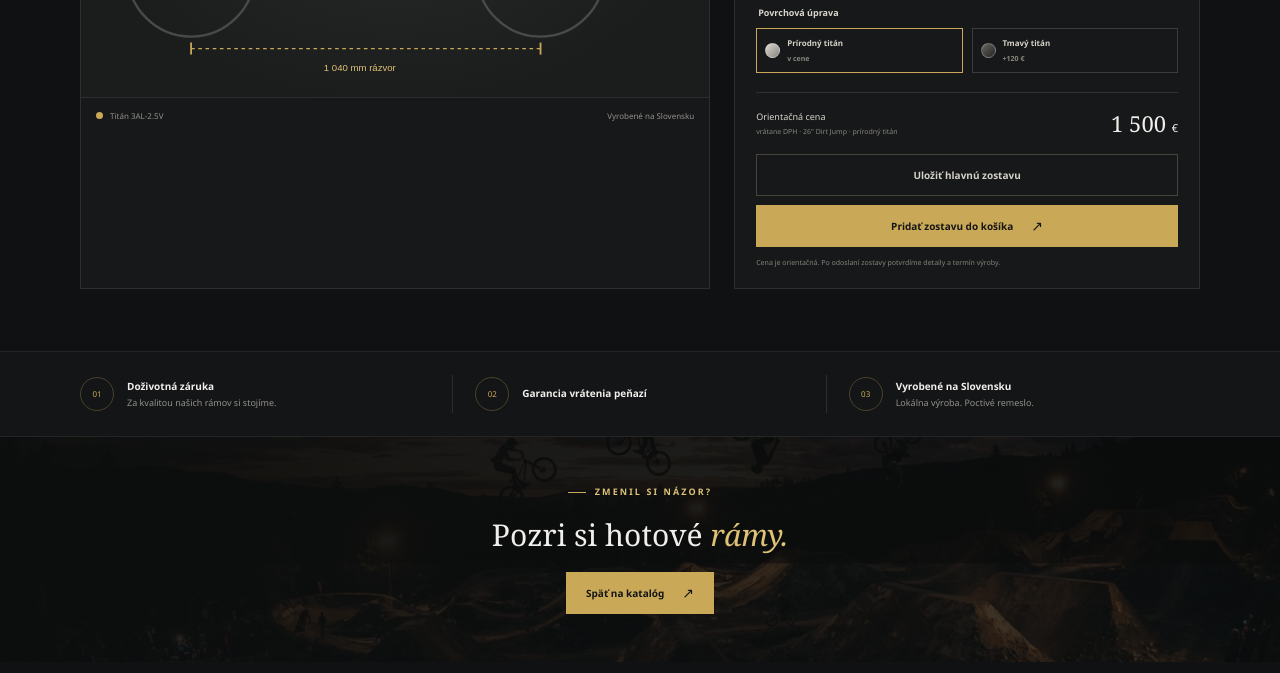
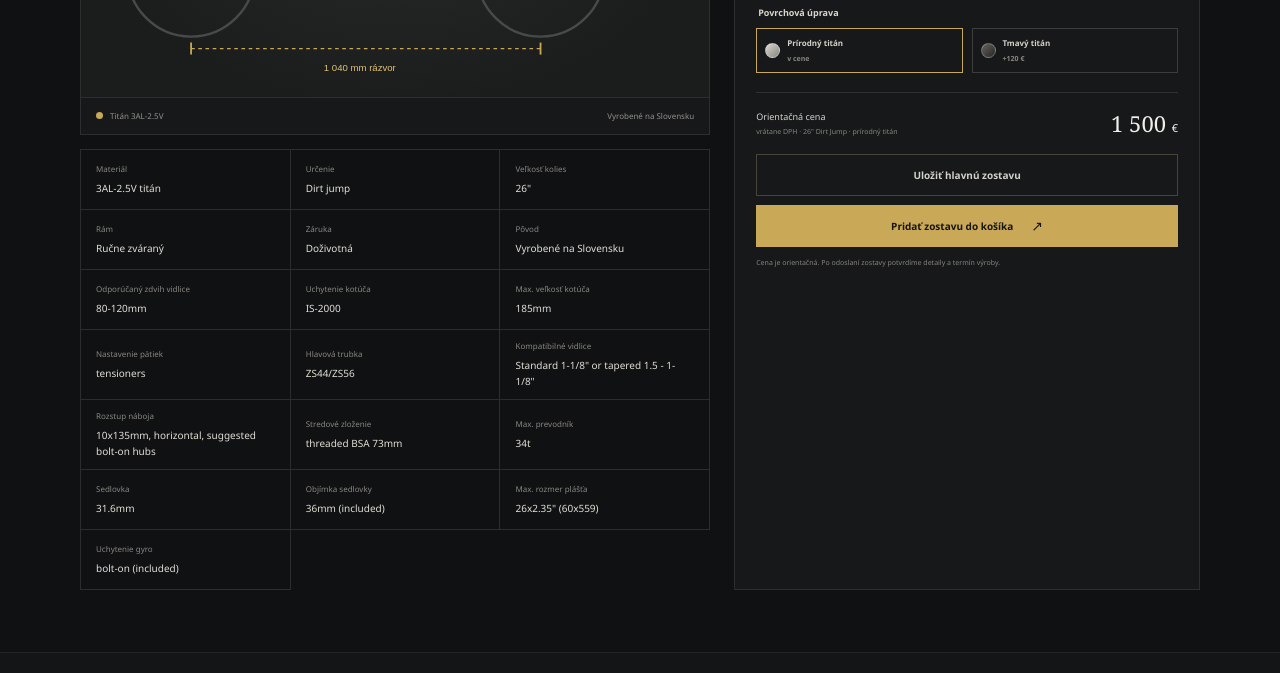
Before and after one commit to tymofii7/Libeha-stranka, a plain HTML site: page konfigurator.html in a window 1280 px wide. Shown: the part 718-1391 px from the top of the page. Drawn offline with Linux system fonts and the light colour scheme.

Commit message:
technical parameters added

```diff
--- a/konfigurator.html
+++ b/konfigurator.html
@@ -39,6 +39,7 @@
     </section>
 
     <section class="config-workspace section-wrap" aria-label="Nastavenie rámu">
+      <div class="config-preview-column">
         <div class="geometry-preview">
           <div class="preview-topline"><span><i></i> ŽIVÝ NÁHĽAD GEOMETRIE</span><span id="preview-size">26&quot; DJ</span></div>
           <div class="geometry-canvas">
@@ -67,6 +68,28 @@
             </svg>
           </div>
           <div class="preview-legend"><span><i></i> Titán 3AL-2.5V</span><span>Vyrobené na Slovensku</span></div>
+        </div>
+        <div class="spec-grid" aria-label="Technické parametre rámu">
+          <div><span>Materiál</span><b>3AL-2.5V titán</b></div>
+          <div><span>Určenie</span><b>Dirt jump</b></div>
+          <div><span>Veľkosť kolies</span><b>26&quot;</b></div>
+          <div><span>Rám</span><b>Ručne zváraný</b></div>
+          <div><span>Záruka</span><b>Doživotná</b></div>
+          <div><span>Pôvod</span><b>Vyrobené na Slovensku</b></div>
+          <div><span>Odporúčaný zdvih vidlice</span><b>80-120mm</b></div>
+          <div><span>Uchytenie kotúča</span><b>IS-2000</b></div>
+          <div><span>Max. veľkosť kotúča</span><b>185mm</b></div>
+          <div><span>Nastavenie pätiek</span><b>tensioners</b></div>
+          <div><span>Hlavová trubka</span><b>ZS44/ZS56</b></div>
+          <div><span>Kompatibilné vidlice</span><b>Standard 1-1/8&quot; or tapered 1.5 - 1-1/8&quot;</b></div>
+          <div><span>Rozstup náboja</span><b>10x135mm, horizontal, suggested bolt-on hubs</b></div>
+          <div><span>Stredové zloženie</span><b>threaded BSA 73mm</b></div>
+          <div><span>Max. prevodník</span><b>34t</b></div>
+          <div><span>Sedlovka</span><b>31.6mm</b></div>
+          <div><span>Objímka sedlovky</span><b>36mm (included)</b></div>
+          <div><span>Max. rozmer plášťa</span><b>26x2.35&quot; (60x559)</b></div>
+          <div><span>Uchytenie gyro</span><b>bolt-on (included)</b></div>
+        </div>
       </div>
 
       <form class="config-controls" id="config-form">
--- a/styles.css
+++ b/styles.css
@@ -358,6 +358,7 @@ h1, h2, h3, p { margin-top: 0; }
 .config-intro h1 em { color: var(--gold-light); font-weight: 500; }
 .config-intro > p:last-child { max-width: 500px; margin-bottom: 0; color: #a7a69f; font-size: 11px; line-height: 1.8; }
 .config-workspace { display: grid; grid-template-columns: minmax(0,1.15fr) minmax(340px,.85fr); gap: 24px; padding-bottom: 62px; }
+.config-preview-column { display: flex; min-width: 0; flex-direction: column; gap: 14px; }
 .geometry-preview, .config-controls { min-width: 0; border: 1px solid #2d2e2e; background: #171819; }
 .preview-topline { display: flex; min-height: 43px; align-items: center; justify-content: space-between; padding: 0 15px; border-bottom: 1px solid #2d2e2e; color: #aaa89f; font-size: 8px; font-weight: 600; letter-spacing: 1px; }
 .preview-topline > span:first-child { display: inline-flex; align-items: center; gap: 7px; }
```
Also changed, not shown: produkt.html (+13 -0 lines). Lines whose indentation alone changed are shown as unchanged.
